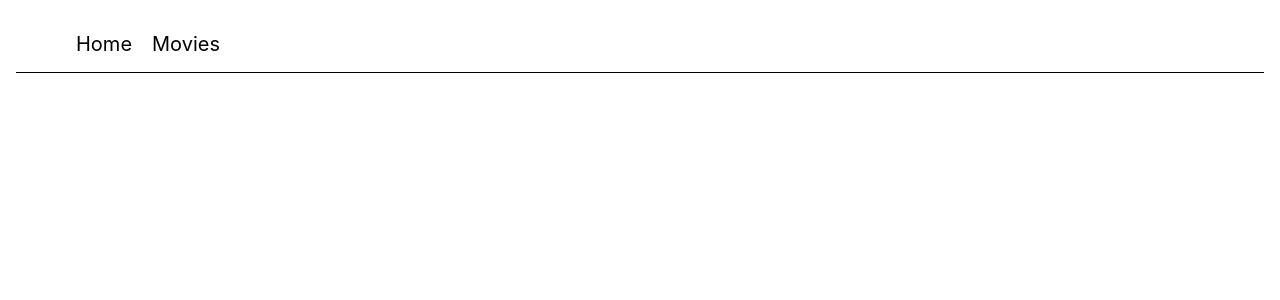
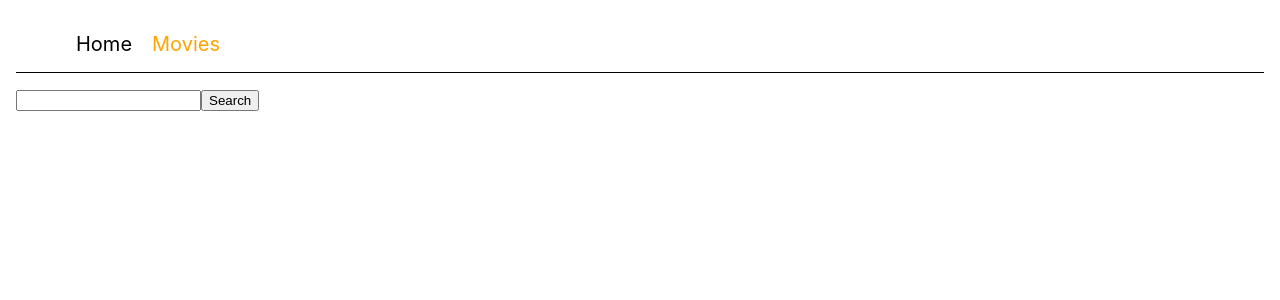
Before and after one commit to ArbakovMaxim/goit-react-hw-05-movies, a React (Create React App) app: page /goit-react-hw-05-movies/movies in a window 1280 px wide. Shown: the top 300 px of the page. Built offline with nearby package versions, Linux system fonts and the light colour scheme.

Commit message:
DZ 5 ferst final)

```diff
--- a/package.json
+++ b/package.json
@@ -1,8 +1,8 @@
 {
-  "name": "react-homework-template",
+  "name": "goit-react-hw-05-movies",
   "version": "0.1.0",
   "private": true,
-  "homepage": "https://ArbakovMaxim.github.io/",
+  "homepage": "https://ArbakovMaxim.github.io/goit-react-hw-05-movies/",
   "dependencies": {
     "@testing-library/jest-dom": "^5.16.3",
     "@testing-library/react": "^12.1.4",
--- a/src/App.jsx
+++ b/src/App.jsx
@@ -5,8 +5,6 @@ import { Home } from 'pages/Home';
 import { FilmInfo } from 'pages/FilmInfo/FilmInfo';
 import { Cast } from 'components/Cast/Cast';
 import { Reviews } from 'components/Reviews/Reviews';
-/* import { useEffect, useState } from 'react';
-import { apiImage } from 'services/Api'; */
 
 export const App = () => {
   return (
--- a/src/index.js
+++ b/src/index.js
@@ -6,7 +6,7 @@ import { BrowserRouter } from 'react-router-dom';
 
 ReactDOM.createRoot(document.getElementById('root')).render(
   <React.StrictMode>
-    <BrowserRouter>
+    <BrowserRouter basename="/goit-react-hw-05-movies/">
       <App />
     </BrowserRouter>
   </React.StrictMode>
--- a/src/pages/Movies.jsx
+++ b/src/pages/Movies.jsx
@@ -1,6 +1,5 @@
 import 'react-toastify/dist/ReactToastify.css';
 import { ToastContainer, toast } from 'react-toastify';
-import { DebounceInput } from 'react-debounce-input';
 import { useEffect, useState } from 'react';
 import { constantsApi } from '../services/constans';
 import { Api } from 'services/Api';
@@ -8,14 +7,17 @@ import { Link, useLocation, useSearchParams } from 'react-router-dom';
 
 export const Movies = () => {
   const [searchMovies, setsearchMovies] = useState([]);
-  const [inputValue, setInputValue] = useState('');
   const [searchParams, setSearchParams] = useSearchParams();
   const location = useLocation();
   const searchUrl = searchParams.get('search') ?? '';
 
   useEffect(() => {
+    searchUrl && fetchMovies();
+    // eslint-disable-next-line react-hooks/exhaustive-deps
+  }, []);
+
   const getDataMoviesParams = {
-      query: inputValue,
+    query: searchUrl,
     api_key: constantsApi.API_KEY,
   };
 
@@ -37,26 +39,22 @@ export const Movies = () => {
       toast.info(error);
     }
   };
-    if (inputValue !== '') {
-      fetchMovies();
-    }
-  }, [inputValue]);
 
-  const cheangeSearcUrl = url => {
-    setInputValue(url);
-    setSearchParams(url !== '' ? { search: url } : {});
+  const handleSubmit = e => {
+    e.preventDefault();
+  };
+
+  const handleChange = e => {
+    setSearchParams(e.target.value !== '' ? { search: e.target.value } : {});
   };
 
   return (
     <>
       <div>
-        <DebounceInput
-          value={searchUrl}
-          minLength={3}
-          type="text"
-          debounceTimeout={500}
-          onChange={event => cheangeSearcUrl(event.target.value.trim())}
-        />
+        <form onSubmit={handleSubmit}>
+          <input onChange={handleChange} value={searchUrl} />
+          <button onClick={() => fetchMovies()}>Search</button>
+        </form>
       </div>
       <div>
         {
```
Lines whose indentation alone changed are shown as unchanged.
